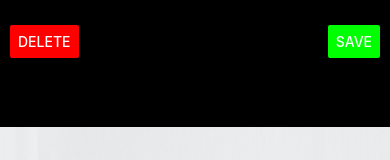
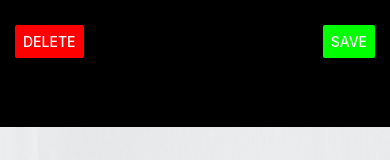
Before and after one commit to Shakib448/react-native-doneWithIt, a React Native app: screen / in a window 390 px wide. Shown: the top 160 px of the page. Built offline with nearby package versions, Linux system fonts and the light colour scheme.

Commit message:
Done With it

```diff
--- a/App.js
+++ b/App.js
@@ -53,8 +53,8 @@ export default function App() {
             flexDirection: "row",
             justifyContent: "space-between",
             width: "100%",
-            paddingLeft: 10,
-            paddingRight: 10,
+            paddingLeft: 15,
+            paddingRight: 15,
             position: "absolute",
             top: 25,
           }}
```
